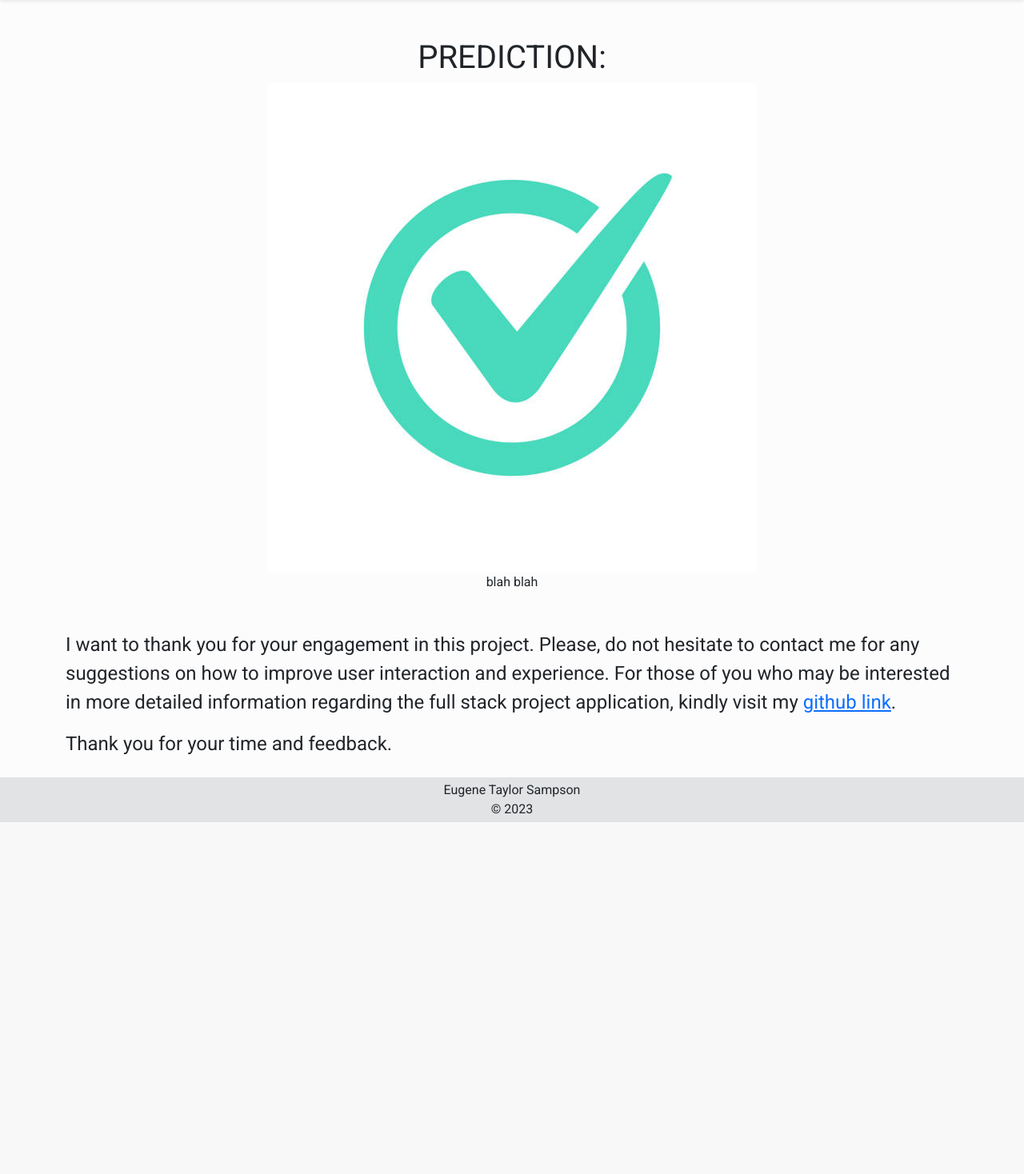
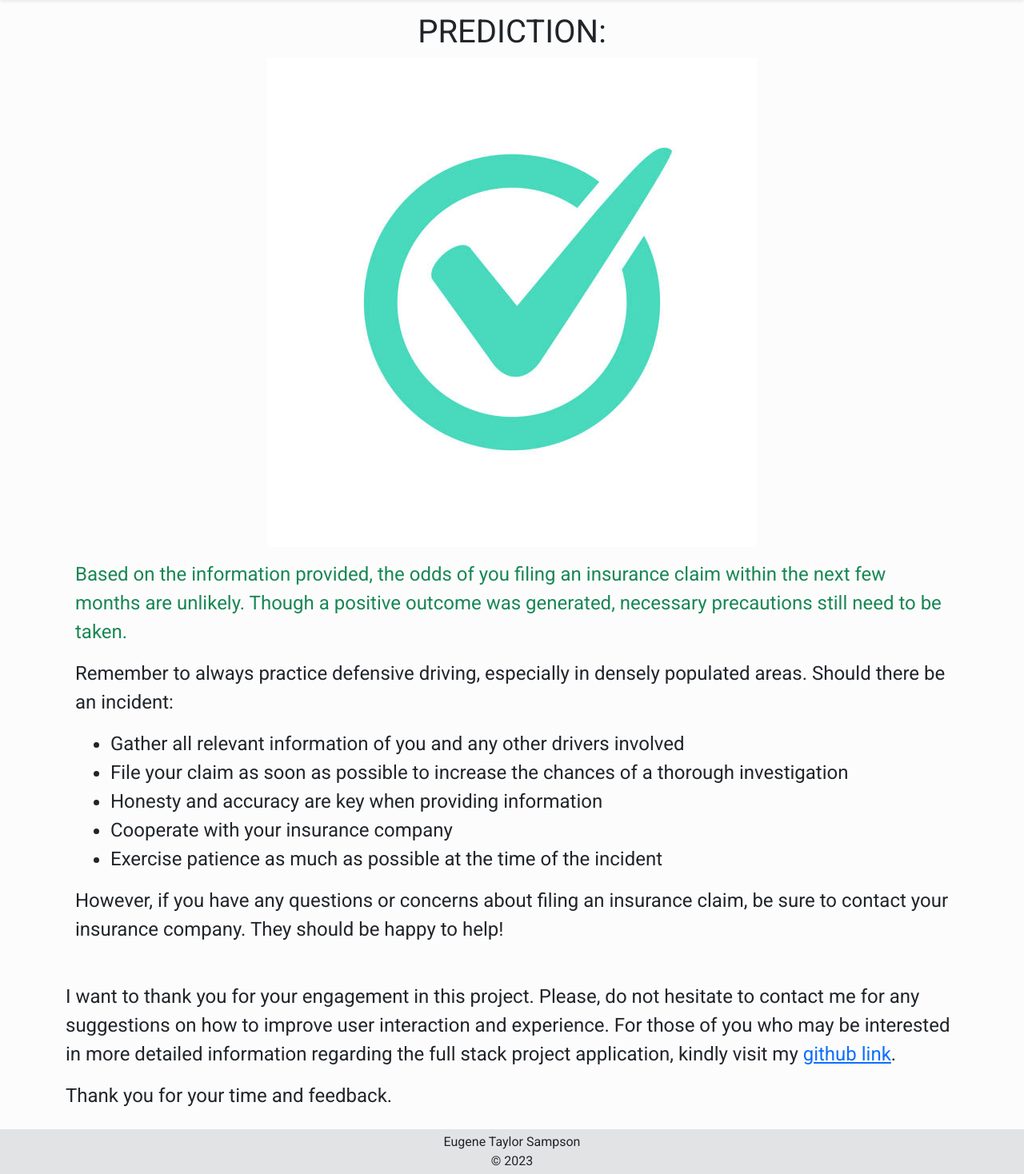
Before and after one commit to TaylortheGenie/insurance_claims, a Flask app: template templates/predicted.html in a window 1280 px wide. Shown: the part 56-1524 px from the top of the page at 80% size. Before the commit the page ends 1084 px from the top, so only its background shows below. Run offline with Flask 3, Linux system fonts and the light colour scheme; the template is opened without the code that fills it, so the values that code supplies are empty.

Commit message:
Updated web pages

```diff
--- a/templates/index.html
+++ b/templates/index.html
@@ -66,7 +66,7 @@
     </nav>
 
     <!--FORM-->
-    <div class="container px-4">
+    <div class="container px-4 min-vh-100 mt-5">
         <div class="d-sm-block d-xxl-none fs-5">
             <h1>Introduction</h1>
             <p>
@@ -83,7 +83,7 @@
                 any questions about your insurance coverage, please contact your insurance agent.
             </p>
         </div>
-        <div class="row flex-md-row py-4" aria-required="true">
+        <div class="row flex-md-row py-4 mt-5" aria-required="true">
             <form class="row col-md-6 align-items-center fs-5" action= "{{ url_for('predict') }}" method="POST">
                 <div class="mb-3">
                     <label for="policy_tenure" class="form-label">Policy tenure:</label>
@@ -112,7 +112,7 @@
                     </select>
                 </div>
                 <!--PREDICT-->
-                <div class="container col-6 mx-0 py-2">
+                <div class="container col-6 mx-0 py-2 mt-5">
                     <input type="submit" class="btn btn-secondary container" value="Predict">
                 </div>
             </form>
--- a/templates/predicted.html
+++ b/templates/predicted.html
@@ -38,8 +38,7 @@
                             target="_blank">Contact Me</a>
                     </li>
                     <li class="nav-item">
-                        <a class="nav-link active" aria-current="page"
-                        href="{{ url_for('home')}}">Return to home</a>
+                        <a class="nav-link active" aria-current="page" href="{{ url_for('home')}}">Return to home</a>
                     </li>
                 </ul>
             </div>
@@ -47,36 +46,105 @@
     </nav>
 
     <!--STATEMENT-->
-    <div class="container my-5 text-center">
+    <div class="container my-5 text-center fs-4 mt-3">
 
         <h1 class="text-center">PREDICTION:</h1>
 
         {% if results > 0 %}
         <img src="{{ url_for('static', filename='warning.png') }}" class="img-fluid" alt="Loading image">
-        <div class="container">
-            blah blah blah
+        <div class="container mt-3">
+            <p class="text-start text-danger">
+                Based on the information provided, you are most likely to file an insurance claim within the next few
+                months.
+                While it is good to hope for the best, necessary precautions still need to be taken.
+            </p>
+            <p class="text-start">
+                Remember to always practice defensive driving, especially in densely populated areas.
+                Should there be an incident:
+            </p>
+            <div class="container text-start mt-2">
+                <ul>
+                    <li>
+                        Gather all relevant information of you and any other drivers involved
+                    </li>
+                    <li>
+                        File your claim as soon as possible to increase the chances of a thorough investigation
+                    </li>
+                    <li>
+                        Honesty and accuracy are key when providing information
+                    </li>
+                    <li>
+                        Cooperate with your insurance company
+                    </li>
+                    <li>
+                        Exercise patience as much as possible at the time of the incident
+                    </li>
+                </ul>
+            </div>
+            <p class="text-start">
+                If you have any questions or concerns about filing an insurance claim, be sure to contact your insurance
+                company.
+                They should be happy to help!
+            </p>
         </div>
 
         {% else %}
         <img src="{{ url_for('static', filename='okay.jpg') }}" class="img-fluid" alt="Loading image">
-        <div class="container">
-            blah blah
+        <div class="container mt-3">
+            <p class="text-start text-success">
+                Based on the information provided, the odds of you filing an insurance claim within the next few
+                months are unlikely.
+                Though a positive outcome was generated, necessary precautions still need to be taken.
+            </p>
+            <p class="text-start">
+                Remember to always practice defensive driving, especially in densely populated areas.
+                Should there be an incident:
+            </p>
+            <div class="container text-start mt-2">
+                <ul>
+                    <li>
+                        Gather all relevant information of you and any other drivers involved
+                    </li>
+                    <li>
+                        File your claim as soon as possible to increase the chances of a thorough investigation
+                    </li>
+                    <li>
+                        Honesty and accuracy are key when providing information
+                    </li>
+                    <li>
+                        Cooperate with your insurance company
+                    </li>
+                    <li>
+                        Exercise patience as much as possible at the time of the incident
+                    </li>
+                </ul>
+            </div>
+            <p class="text-start">
+                However, if you have any questions or concerns about filing an insurance claim, be sure to contact your insurance
+                company.
+                They should be happy to help!
+            </p>
         </div>
-
         {% endif %}
     </div>
 
     <!--CONCLUSION-->
     <div class="container my-4">
         <div class="fs-4 d-none d-xl-block">
-            <p>I want to thank you for your engagement in this project. Please, do not hesitate to contact me for any suggestions on how to improve user interaction and experience.
-            For those of you who may be interested in more detailed information regarding the full stack project application, kindly visit my <a href="https://github.com/TaylortheGenie/insurance_claims" target="_blank">github link</a>.
+            <p>I want to thank you for your engagement in this project. Please, do not hesitate to contact me for any
+                suggestions on how to improve user interaction and experience.
+                For those of you who may be interested in more detailed information regarding the full stack project
+                application, kindly visit my <a href="https://github.com/TaylortheGenie/insurance_claims"
+                    target="_blank">github link</a>.
             </p>
             <p>Thank you for your time and feedback.</p>
         </div>
         <div class="fs-5 d-sm-block d-xl-none">
-            <p>I want to thank you for your engagement in this project. Please, do not hesitate to contact me for any suggestions on how to improve user interaction and experience.
-            For those of you who may be interested in more detailed information regarding the full stack project application, kindly visit my <a href="https://github.com/TaylortheGenie/insurance_claims" target="_blank">github link</a>.
+            <p>I want to thank you for your engagement in this project. Please, do not hesitate to contact me for any
+                suggestions on how to improve user interaction and experience.
+                For those of you who may be interested in more detailed information regarding the full stack project
+                application, kindly visit my <a href="https://github.com/TaylortheGenie/insurance_claims"
+                    target="_blank">github link</a>.
             </p>
             <p>Thank you for your time and feedback.</p>
         </div>
```
